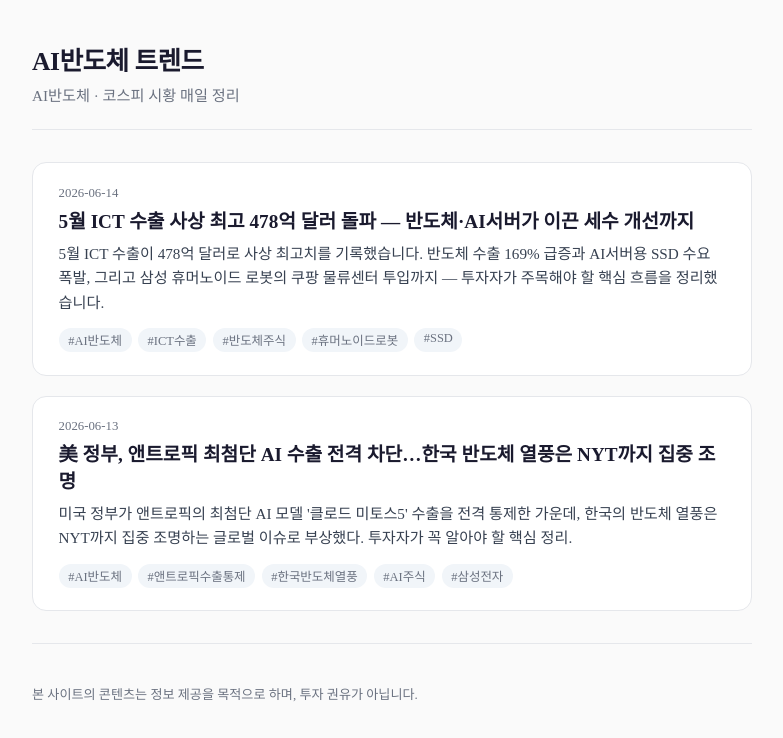
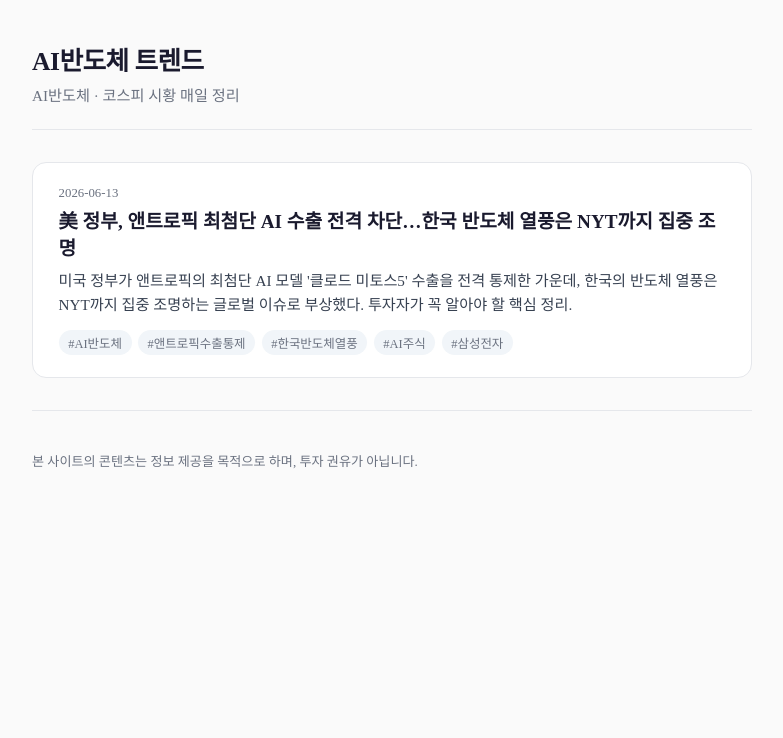
Before and after one commit to bu21111174-source/ai-stock-blog-, a Next.js app: page / in a window 1280 px wide. Shown: the top 738 px of the page, without its empty margins (248-1031 px from the left). Built offline with nearby package versions, Linux system fonts and the light colour scheme.

Commit message:
Remove broken post, restore max_tokens, validate contentHtml before saving

```diff
--- a/content/posts/2026-06-14-may-ict-export-record-semiconductor-ai-server-tax-revenue.md
+++ /dev/null
@@ -1,9 +0,0 @@
----
-title: "5월 ICT 수출 사상 최고 478억 달러 돌파 — 반도체·AI서버가 이끈 세수 개선까지"
-date: "2026-06-14"
-description: "5월 ICT 수출이 478억 달러로 사상 최고치를 기록했습니다. 반도체 수출 169% 급증과 AI서버용 SSD 수요 폭발, 그리고 삼성 휴머노이드 로봇의 쿠팡 물류센터 투입까지 — 투자자가 주목해야 할 핵심 흐름을 정리했습니다."
-tags: ["AI반도체", "ICT수출", "반도체주식", "휴머노이드로봇", "SSD"]
-slug: "may-ict-export-record-semiconductor-ai-server-tax-revenue"
----
-
-undefined
--- a/scripts/generateArticle.js
+++ b/scripts/generateArticle.js
@@ -50,7 +50,7 @@
 
   const message = await client.messages.create({
     model: "claude-sonnet-4-6",
-    max_tokens: 2048,
+    max_tokens: 4096,
     system: SYSTEM_PROMPT,
     tools: [ARTICLE_TOOL],
     tool_choice: { type: "tool", name: "submit_article" },
@@ -62,9 +62,13 @@
     ],
   });
 
+  if (message.stop_reason === "max_tokens") {
+    throw new Error("응답이 max_tokens 제한으로 잘렸습니다.");
+  }
+
   const toolUse = message.content.find((block) => block.type === "tool_use");
-  if (!toolUse) {
-    throw new Error("모델이 submit_article 도구를 호출하지 않았습니다.");
+  if (!toolUse || !toolUse.input.contentHtml) {
+    throw new Error("모델이 submit_article 도구를 올바르게 호출하지 않았습니다.");
   }
 
   return toolUse.input;
```
